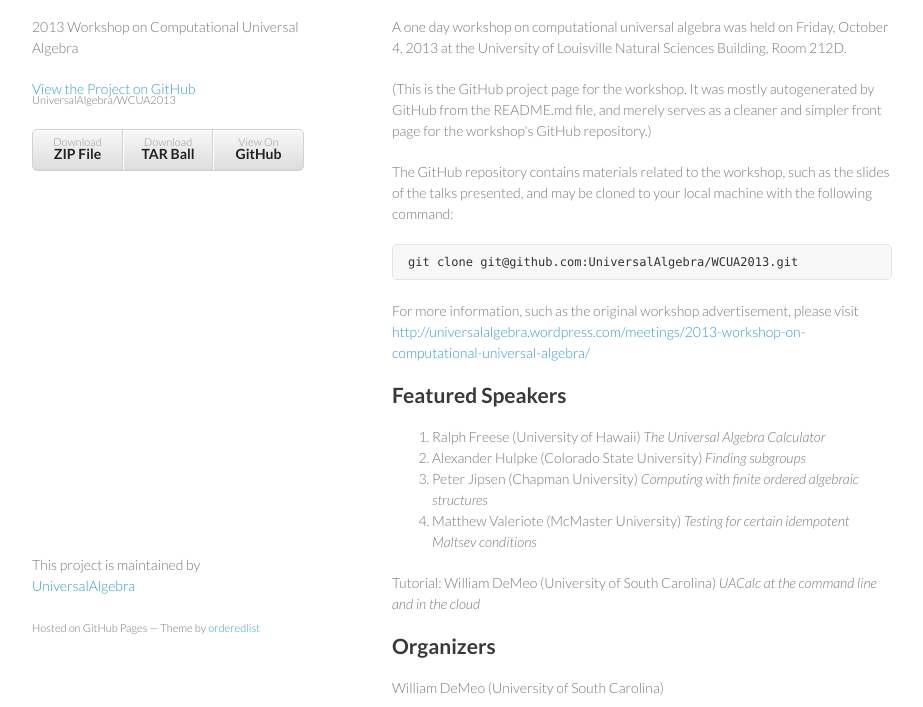
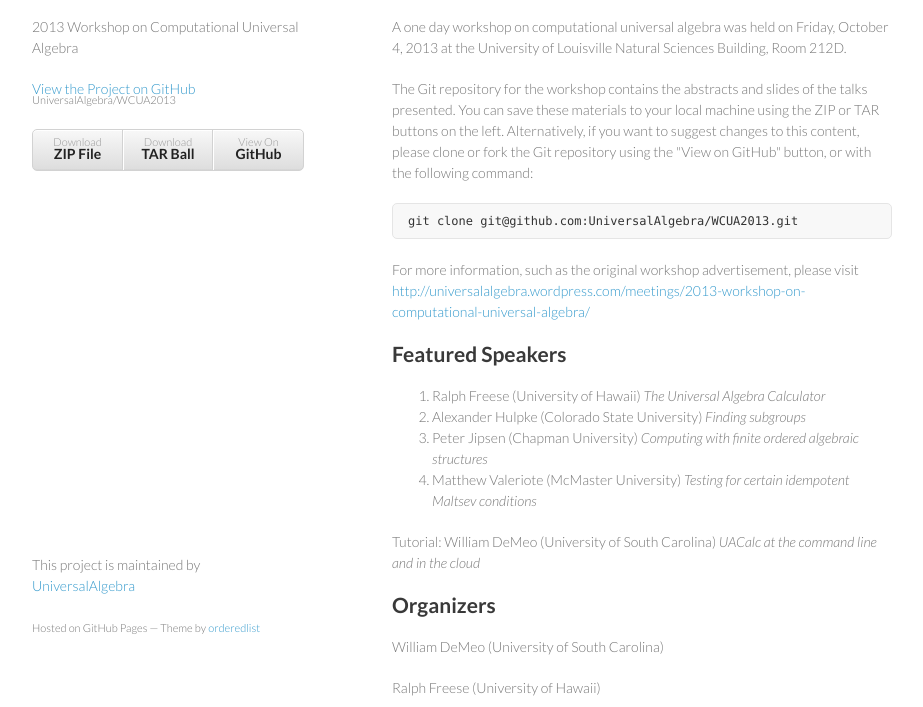
Before and after one commit to UniversalAlgebra/WCUA2013, a plain HTML site: page index.html in a window 1280 px wide. Shown: the part 93-800 px from the top of the page, without its empty margins (178-1101 px from the left). Drawn offline with Linux system fonts and the light colour scheme.

Commit message:
fixed info about the webpage

```diff
--- a/index.html
+++ b/index.html
@@ -33,12 +33,9 @@
 
 <p>A one day workshop on computational universal algebra was held on Friday,
 October 4, 2013 at the University of Louisville Natural Sciences Building, Room 212D. </p>
-<p>
-(This is the GitHub project page for the workshop.  It was mostly autogenerated by GitHub from the README.md file, and merely serves as a cleaner and simpler front page for the workshop's GitHub repository.)
-</p>
 
-<p>The GitHub repository contains materials related to the workshop, such as the slides of
-the talks presented, and may be cloned to your local machine with the following command:
+<p>The Git repository for the workshop contains the abstracts and slides of
+the talks presented. You can save these materials to your local machine using the ZIP or TAR buttons on the left.  Alternatively, if you want to suggest changes to this content, please clone or fork the Git repository using the "View on GitHub" button, or with the following command:
 
 <pre><code>git clone git@github.com:UniversalAlgebra/WCUA2013.git
 </code></pre>
```
